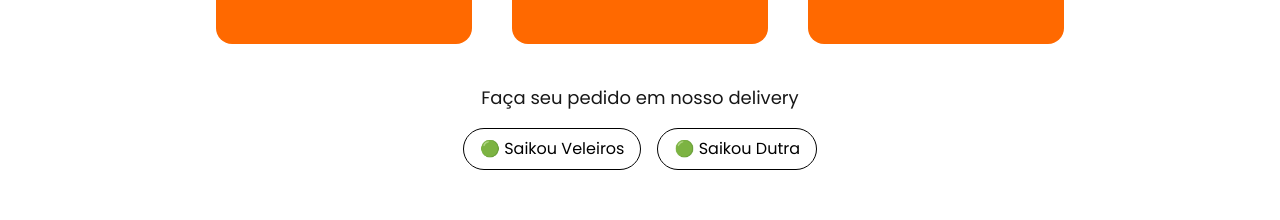
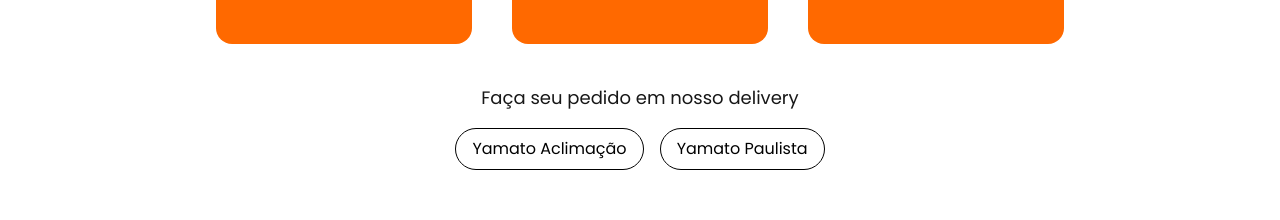
Before and after one commit to joaosilvaz/restaurant-reservation-frontend, a Next.js app in the folder restaurant-reservation/: page / in a window 1280 px wide. Shown: the part 1944-2164 px from the top of the page. Built offline with nearby package versions, Linux system fonts and the light colour scheme.

Commit message:
Alterando o tailwindcss do componente cards

```diff
--- a/restaurant-reservation/src/components/cards.tsx
+++ b/restaurant-reservation/src/components/cards.tsx
@@ -23,11 +23,11 @@
 
         <p className="mt-10 text-lg">Faça seu pedido em nosso delivery</p>
         <div className="flex gap-4 mt-4">
-          <button className="flex items-center gap-2 px-4 py-2 border border-black rounded-full text-black">
-            🟢 Saikou Veleiros
+          <button className="flex items-center gap-2 px-4 py-2 border border-black hover:bg-black transition-all duration-200 hover:text-white rounded-full cursor-pointer text-black">
+             Yamato Aclimação
           </button>
-          <button className="flex items-center gap-2 px-4 py-2 border border-black rounded-full text-black">
-            🟢 Saikou Dutra
+          <button className="flex items-center gap-2 px-4 py-2 border border-black hover:bg-black transition-all duration-200 hover:text-white rounded-full cursor-pointer text-black">
+            Yamato Paulista
           </button>
         </div>
       </div>
```
